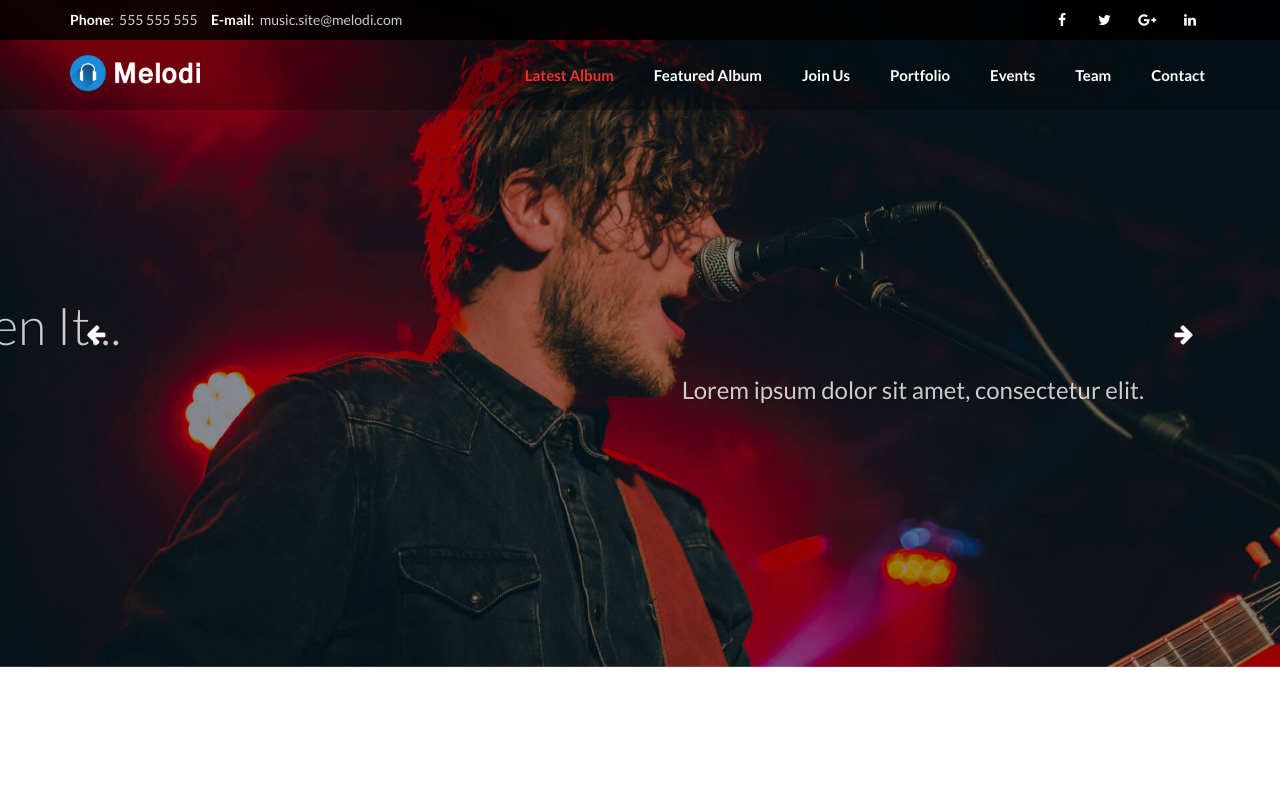
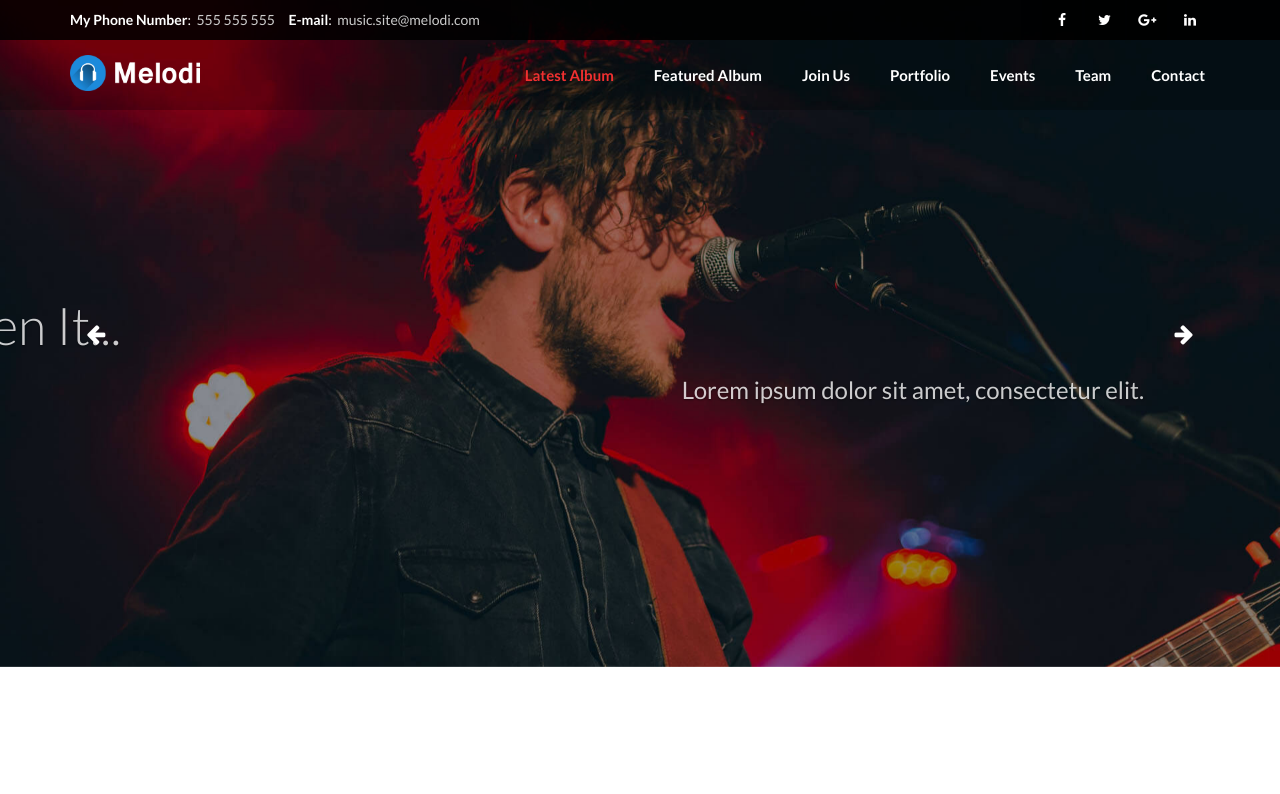
Before and after one commit to amanjain4103/jenkin-prac, a plain HTML site: page index.html in a window 1280 px wide. Shown: the top 794 px of the page. Drawn offline with Linux system fonts and the light colour scheme.

Commit message:
commit 1

```diff
--- a/index.html
+++ b/index.html
@@ -84,7 +84,7 @@
 					<div class="container">
 						<!-- secondary menu left link area -->
 						<div class="sm-left">
-							<strong>Phone</strong>:&nbsp; <a href="#">555 555 555</a>&nbsp;&nbsp;&nbsp;&nbsp;
+							<strong>My Phone Number</strong>:&nbsp; <a href="#">555 555 555</a>&nbsp;&nbsp;&nbsp;&nbsp;
 							<strong>E-mail</strong>:&nbsp; <a href="#">music.site@melodi.com</a>
 						</div>
 						<!-- secondary menu right link area -->
```
